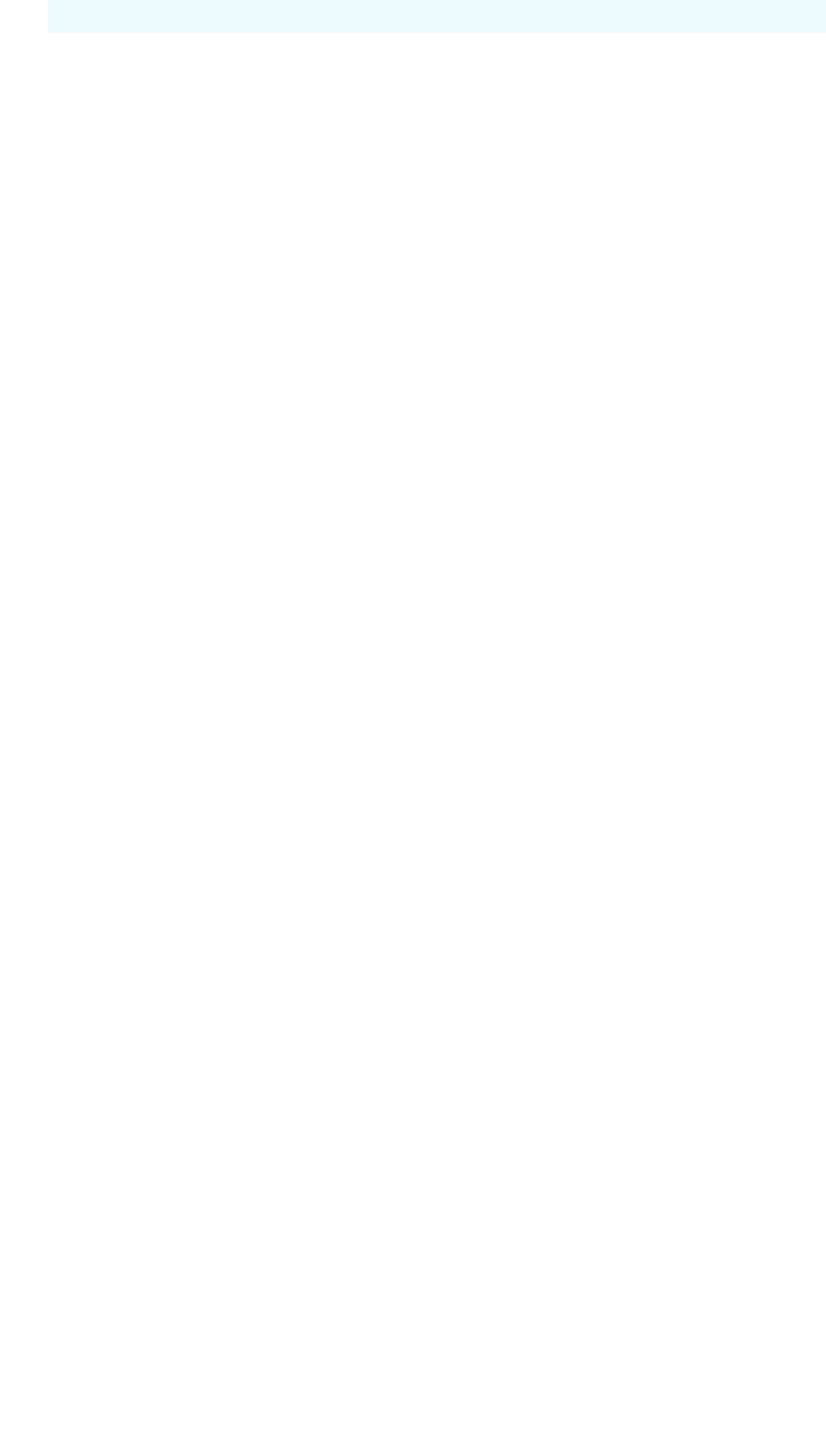
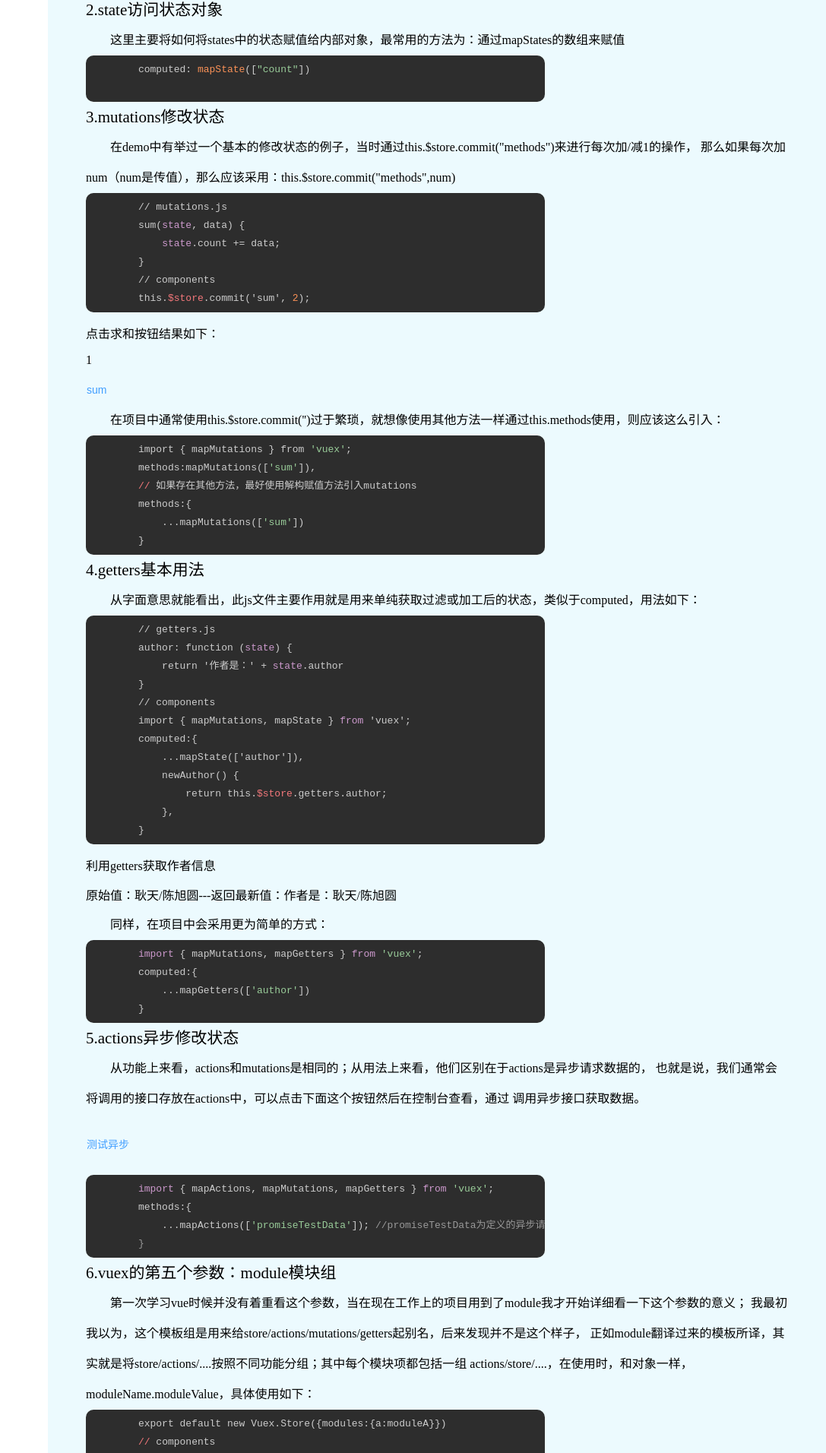
Before and after one commit to gt3060/interview-skill, a Vue app: page /vueDetail/vuex in a window 1280 px wide. Shown: the part 858-2770 px from the top of the page at 76% size, without its empty margins (193-1280 px from the left). Before the commit the page ends 901 px from the top, so only its background shows below. Built offline with nearby package versions, Linux system fonts and the light colour scheme.

Commit message:
feat 增加axios异步模块，增加vuex内容

```diff
--- a/package.json
+++ b/package.json
@@ -9,6 +9,7 @@
     "lint": "vue-cli-service lint"
   },
   "dependencies": {
+    "axios": "^0.21.1",
     "core-js": "^3.6.5",
     "element-ui": "^2.13.2",
     "highlight.js": "^10.3.2",
--- a/src/store/actions.js
+++ b/src/store/actions.js
@@ -0,0 +1,13 @@
+import axios from 'axios';
+const url = 'http://mock.studyinghome.com/mock/5fe3f9df23564445774b0676/interviewSkill/';
+
+export default {
+    promiseTestData() {
+        return (
+            axios({
+                url: url + 'promiseTestData',
+                method: 'get'
+            })
+        )
+    }
+}
--- a/src/store/getters.js
+++ b/src/store/getters.js
@@ -0,0 +1,5 @@
+export default {
+    author: function (state) {
+        return '作者是：' + state.author
+    }
+}
--- a/src/store/mutations.js
+++ b/src/store/mutations.js
@@ -4,5 +4,8 @@ export default {
     },
     sub(state) {
         state.count--;
+    },
+    sum(state, data) {
+        state.count += data
     }
 }
--- a/src/store/sates.js
+++ b/src/store/sates.js
@@ -1,4 +1,5 @@
 // states
 export default {
-    count: 1
+    count: 1,
+    author: '耿天/陈旭圆'
 }
--- a/src/views/vueInterview/vueDetail.vue
+++ b/src/views/vueInterview/vueDetail.vue
@@ -7,6 +7,13 @@
                      @close="handleClose"
                      background-color="#d9eaf8"
                      active-text-color="#ffd04b">
+                <el-button type="text"
+                           style="margin-left:15%"
+                           plain
+                           @click="handleJumpHomePage">
+                    <i class="el-icon-back"></i>
+                    返回至首页
+                </el-button>
                 <el-submenu index="1">
                     <template slot="title">
                         <i class="el-icon-location"></i>
@@ -75,6 +82,11 @@ export default {
         handleClose(key, keyPath) {
             console.log(key, keyPath);
         },
+        handleJumpHomePage() {
+            this.$router.push({
+                name: 'Home',
+            });
+        },
     },
 };
 </script>
--- a/src/views/vueInterview/vuex.vue
+++ b/src/views/vueInterview/vuex.vue
@@ -44,10 +44,106 @@
                    type="text">+</el-button>
         <el-button @click="$store.commit('sub')"
                    type="text">-</el-button>
+        <text-field :title="titleContent[4].title"
+                    :content="titleContent[4].content"
+                    fontSizeType="middle"></text-field>
+        <div class="codeBorder fontCodeStyle">
+            <pre class="codeBorder">
+        computed: mapState(["count"])<br/>
+            </pre>
+        </div>
+        <text-field :title="titleContent[5].title"
+                    :content="titleContent[5].content"
+                    fontSizeType="middle"></text-field>
+        <div class="codeBorder fontCodeStyle">
+            <pre class="codeBorder">
+        // mutations.js<br/>
+        sum(state, data) {<br/>
+            state.count += data;<br/>
+        }<br/>
+        // components<br/>
+        this.$store.commit('sum', 2);
+            </pre>
+        </div>
+        <p style="margin: 15px 0px">点击求和按钮结果如下：</p>
+        <p style="margin: 10px 0px">{{$store.state.count}}</p>
+        <el-button @click="handleSum(3)"
+                   type="text">sum</el-button>
+        <text-field :content="titleContent[6].content"></text-field>
+        <div class="codeBorder fontCodeStyle">
+            <pre class="codeBorder">
+        import { mapMutations } from 'vuex';<br/>
+        methods:mapMutations(['sum']),<br/>
+        // 如果存在其他方法，最好使用解构赋值方法引入mutations<br/>
+        methods:{<br/>
+            ...mapMutations(['sum'])<br/>
+        }
+            </pre>
+        </div>
+        <text-field :title="titleContent[7].title"
+                    :content="titleContent[7].content"
+                    fontSizeType="middle"></text-field>
+        <div class="codeBorder fontCodeStyle">
+            <pre class="codeBorder">
+        // getters.js<br/>
+        author: function (state) {<br/>
+            return '作者是：' + state.author<br/>
+        }<br/>
+        // components<br/>
+        import { mapMutations, mapState } from 'vuex';<br/>
+        computed:{<br/>
+            ...mapState(['author']),<br/>
+            newAuthor() {<br/>
+                return this.$store.getters.author;<br/>
+            },<br/>
+        }
+            </pre>
+        </div>
+        <p style="margin:15px 0px">利用getters获取作者信息</p>
+        <p style="margin:8px 0px">原始值：{{$store.state.author}}---返回最新值：{{newAuthor}}</p>
+        <text-field :content="titleContent[8].content"></text-field>
+        <div class="codeBorder fontCodeStyle">
+            <pre class="codeBorder">
+        import { mapMutations, mapGetters } from 'vuex';<br/>
+        computed:{<br/>
+            ...mapGetters(['author'])<br/>
+        }
+            </pre>
+        </div>
+        <text-field :title="titleContent[9].title"
+                    :content="titleContent[9].content"
+                    fontSizeType="middle"></text-field>
+        <el-button @click="btnTest"
+                   style="margin:20px 0px"
+                   type="text">测试异步</el-button>
+        <div class="codeBorder fontCodeStyle">
+            <pre class="codeBorder">
+        import { mapActions, mapMutations, mapGetters } from 'vuex';<br/>
+        methods:{<br/>
+            ...mapActions(['promiseTestData']); //promiseTestData为定义的异步请求<br/>
+        }
+            </pre>
+        </div>
+        <text-field :title="titleContent[10].title"
+                    :content="titleContent[10].content"
+                    fontSizeType="middle"></text-field>
+        <div class="codeBorder fontCodeStyle">
+            <pre class="codeBorder">
+        export default new Vuex.Store({modules:{a:moduleA}})<br/>
+        // components<br/>
+        $store.state.a.count; //简单引用<br/>
+        // 对于actions/mutations/...可以这么引用<br/>
+        methods:{<br/>
+            ...mapActions('a', ['promiseTestData'])<br/>
+            ...mapMutations('b', ['mapMutations'])<br/>
+        }
+            </pre>
+        </div>
     </div>
 </template>
 
 <script>
+import { mapActions, mapMutations, mapState } from 'vuex';
 import { highlightCode } from '../../assets/js/common';
 import TextField from '../../components/textField.vue';
 import store from '@/store/index';
@@ -63,11 +159,11 @@ export default {
         return {
             titleContent: [
                 {
-                    title: '1.初识vuex',
+                    title: '初识vuex',
                     content: 'vuex做什么的不细说，就是管理状态，方便开发维护。',
                 },
                 {
-                    title: '1-1.安装引入vuex',
+                    title: '1.安装引入vuex',
                     content:
                         '在初始化项目时候如果使用vueCli3.x版本过程中会询问你是否安装vuex，安装命令如下：',
                 },
@@ -77,13 +173,70 @@ export default {
                 {
                     content: `很好，现在完全安装好了，可以开始使用，首先在store/index.js文件中初始化状态，然后在组件引用store并使用如下；`,
                 },
+                {
+                    title: '2.state访问状态对象',
+                    content:
+                        '这里主要将如何将states中的状态赋值给内部对象，最常用的方法为：通过mapStates的数组来赋值',
+                },
+                {
+                    title: '3.mutations修改状态',
+                    content: `在demo中有举过一个基本的修改状态的例子，当时通过this.$store.commit("methods")来进行每次加/减1的操作，
+                    那么如果每次加num（num是传值），那么应该采用：this.$store.commit("methods",num)`,
+                },
+                {
+                    content: `在项目中通常使用this.$store.commit('')过于繁琐，就想像使用其他方法一样通过this.methods使用，则应该这么引入：`,
+                },
+                {
+                    title: '4.getters基本用法',
+                    content: `从字面意思就能看出，此js文件主要作用就是用来单纯获取过滤或加工后的状态，类似于computed，用法如下：`,
+                },
+                {
+                    content: `同样，在项目中会采用更为简单的方式：`,
+                },
+                {
+                    title: '5.actions异步修改状态',
+                    content: `从功能上来看，actions和mutations是相同的；从用法上来看，他们区别在于actions是异步请求数据的，
+                                也就是说，我们通常会将调用的接口存放在actions中，可以点击下面这个按钮然后在控制台查看，通过
+                                调用异步接口获取数据。`,
+                },
+                {
+                    title: '6.vuex的第五个参数：module模块组',
+                    content: `第一次学习vue时候并没有着重看这个参数，当在现在工作上的项目用到了module我才开始详细看一下这个参数的意义；
+                                我最初我以为，这个模板组是用来给store/actions/mutations/getters起别名，后来发现并不是这个样子，
+                                正如module翻译过来的模板所译，其实就是将store/actions/....按照不同功能分组；其中每个模块项都包括一组
+                                actions/store/....，在使用时，和对象一样，moduleName.moduleValue，具体使用如下：`,
+                },
             ],
             count: 0,
         };
     },
     methods: {
+        ...mapMutations(['sum']),
+        ...mapActions(['promiseTestData']),
         handleGetCount() {
             this.count = store.state.count;
+        },
+        handleSum(num) {
+            // 方法一：
+            // this.$store.commit('sum', num);
+            // 方法二：
+            this.sum(num);
+        },
+
+        btnTest() {
+            this.promiseTestData()
+                .then((res) => {
+                    console.log(res);
+                })
+                .catch((err) => {
+                    console.log(err);
+                });
+        },
+    },
+    computed: {
+        ...mapState(['author']),
+        newAuthor() {
+            return this.$store.getters.author;
         },
     },
 };
```
